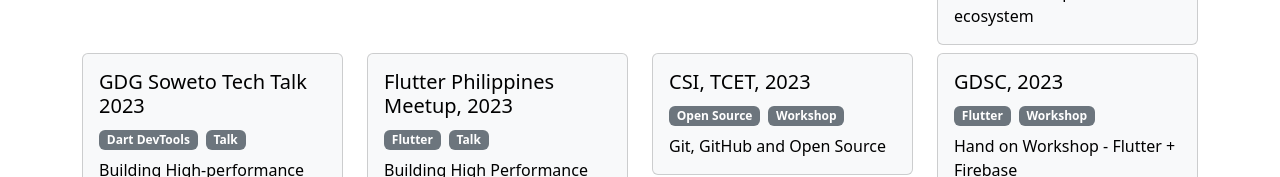
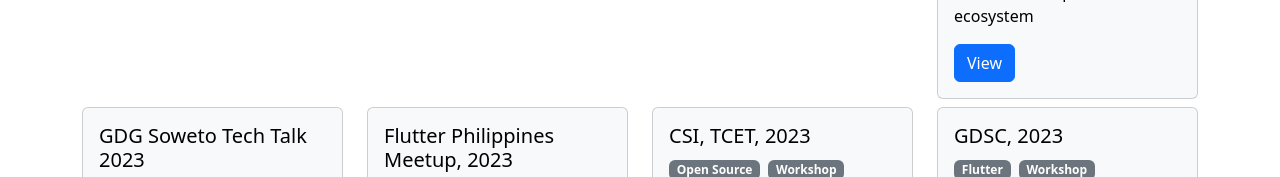
Before and after one commit to ashitaprasad/ashitaprasad.github.io, a plain HTML site: page index.html in a window 1280 px wide. Shown: the part 1797-1974 px from the top of the page. Drawn offline with nearby package versions, Linux system fonts and the light colour scheme.

Commit message:
Added details for IWD Umuahia 23

```diff
--- a/index.html
+++ b/index.html
@@ -204,6 +204,7 @@
               <h5 class="card-title">GDG Umuahia International Women's Day, 2023</h5>
               <span class="badge text-bg-secondary">Flutter</span><span class="px-1"></span><span class="badge text-bg-secondary">Talk</span><br/>
               <p class="pt-2 card-text">Building beautiful apps using Flutter and its powerful ecosystem</p>
+              <a href="https://gdg.community.dev/events/details/google-gdg-umuahia-presents-international-womens-day-2023-umuahia/" target="_blank" class="btn btn-primary"> View</a>
             </div>
           </div>
         </div>
```
Also changed, not shown: 1 other file.
